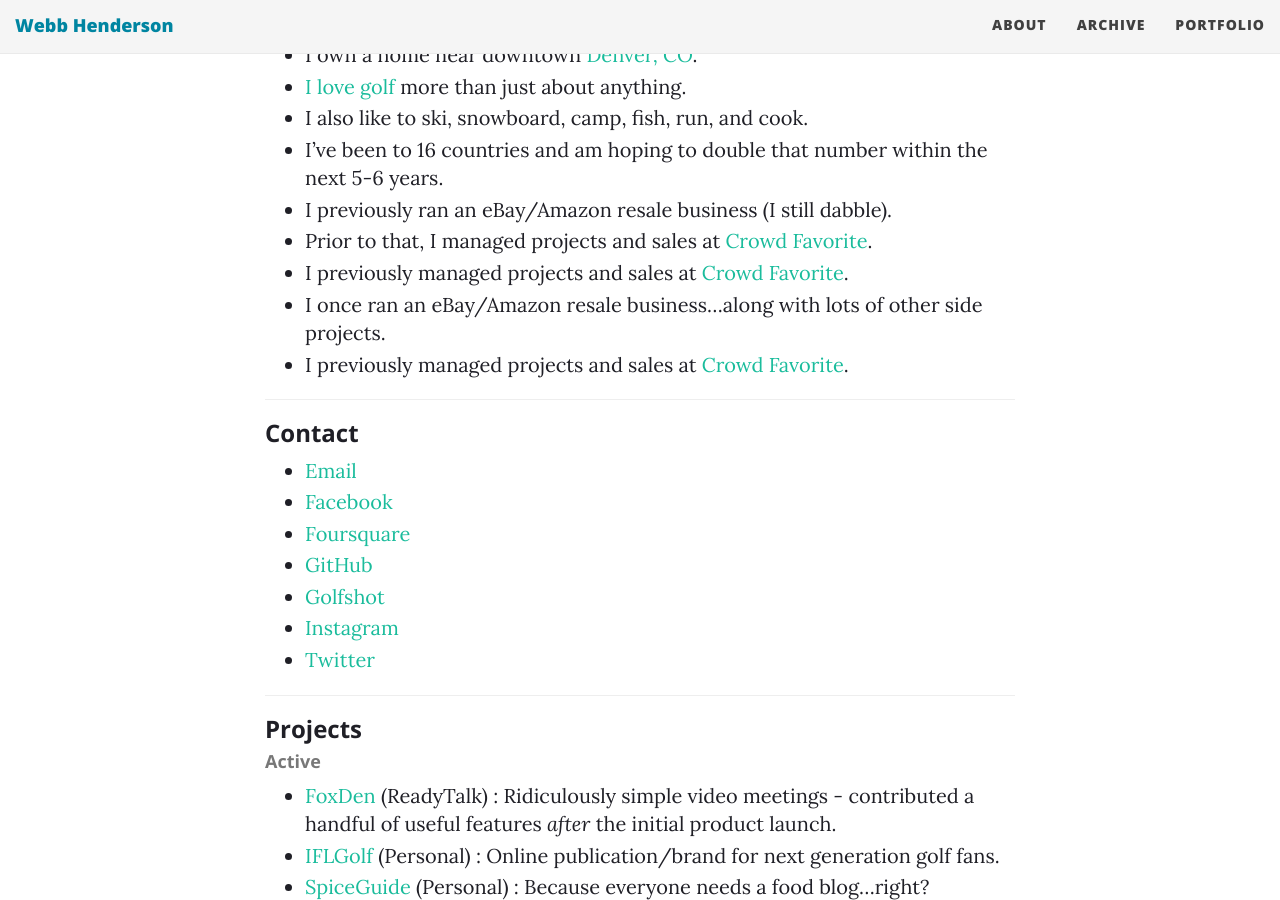
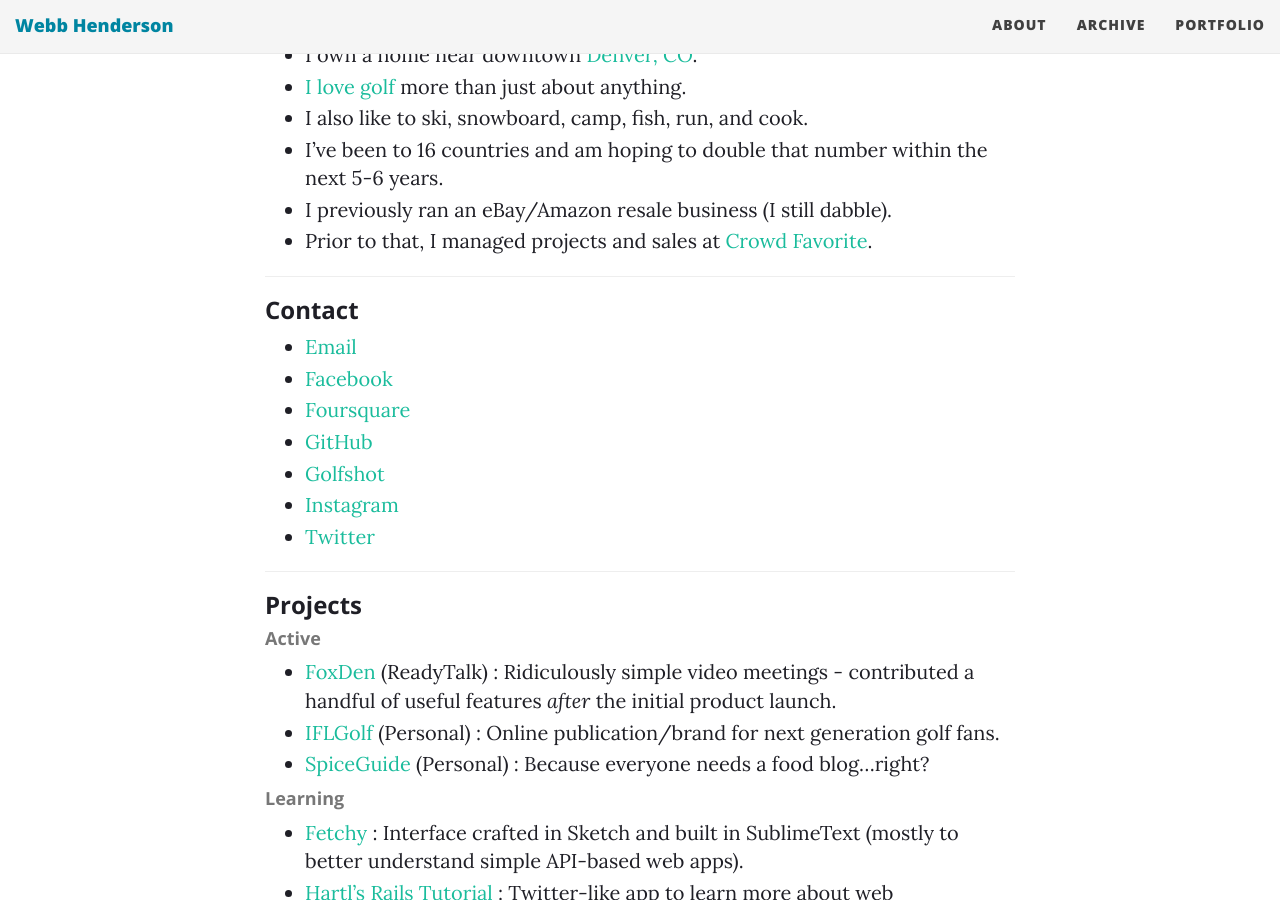
Before and after one commit to emerywebster/emerywebster.github.io, a Jekyll site: the page built from about.md, in a window 1280 px wide and 900 px high, scrolled down 816 px. Built offline with Jekyll 4.4.1, drawn with Linux system fonts in a browser that asks for light colours; nearby versions of some CDN libraries.

Commit message:
about cleanup pt 800

```diff
--- a/about.md
+++ b/about.md
@@ -31,9 +31,6 @@ I also like connecting with new people...so please feel free to [give me a shout
 - I've been to 16 countries and am hoping to double that number within the next 5-6 years.
 - I previously ran an eBay/Amazon resale business (I still dabble).
 - Prior to that, I managed projects and sales at [Crowd Favorite](http://crowdfavorite.com).
-- I previously managed projects and sales at [Crowd Favorite](http://crowdfavorite.com).
-- I once ran an eBay/Amazon resale business...along with lots of other side projects.
-- I previously managed projects and sales at [Crowd Favorite](http://crowdfavorite.com).
 
 ---
 
```
